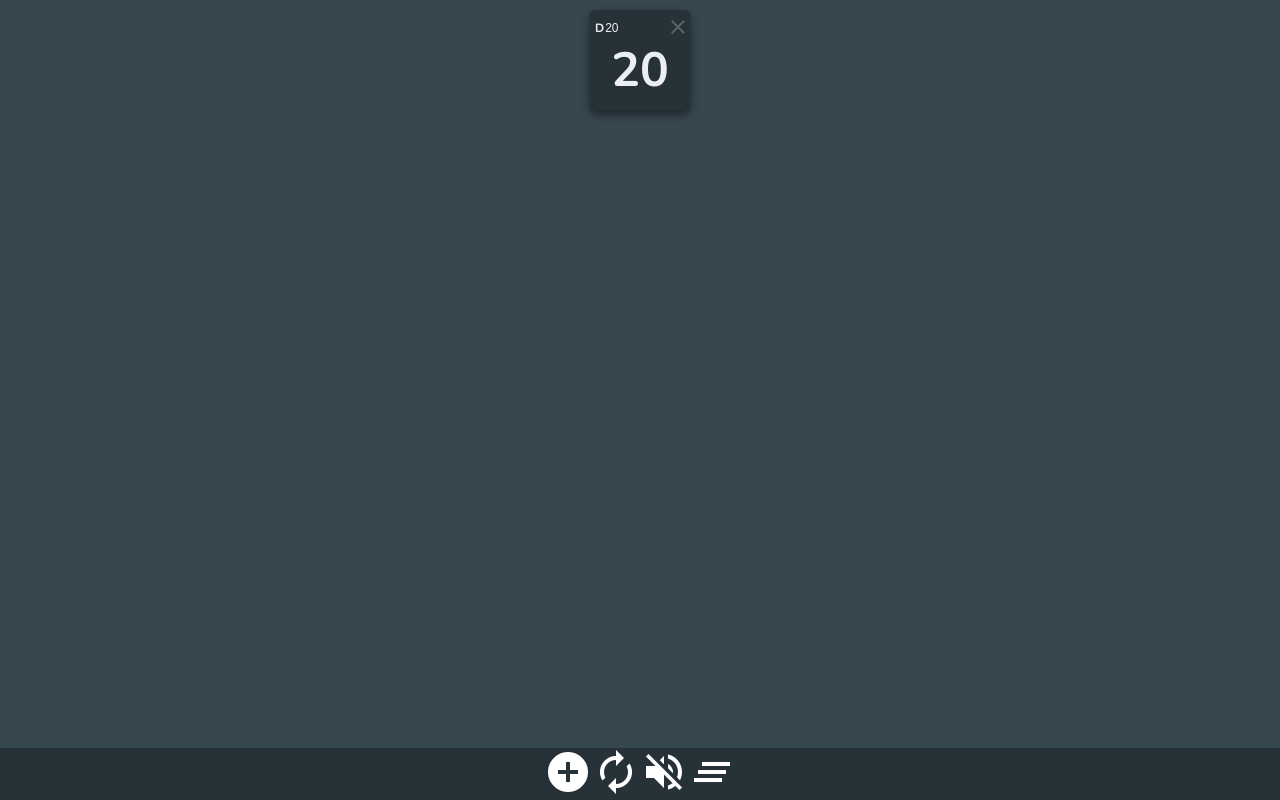
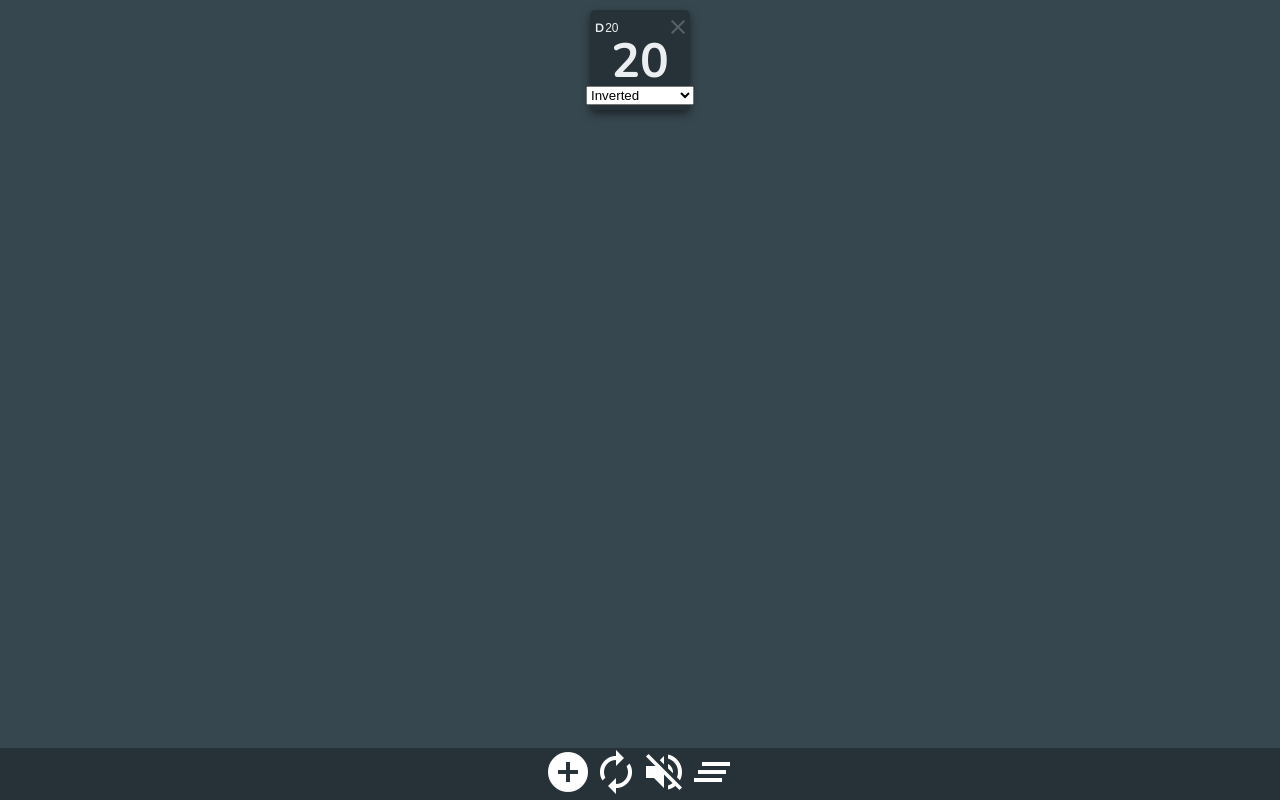
Before and after one commit to SeanMcP/dice-roller, a React (Create React App) app: page / in a window 1280 px wide. Built offline with nearby package versions, Linux system fonts and the light colour scheme.

Commit message:
Basic "select style" feature

```diff
--- a/src/components/Die.js
+++ b/src/components/Die.js
@@ -9,7 +9,7 @@ class Die extends Component {
     this.state = {
       sides: 20,
       roll: null,
-      style: null,
+      style: "",
     };
   }
   componentDidMount() {
@@ -55,6 +55,16 @@ class Die extends Component {
         >
           {this.state.roll || this.state.sides}
         </div>
+        <select
+          onChange={this._handleSelect.bind(this)}
+          value={this.state.style}
+        >
+          <option value="">Classic</option>
+          <option value="inverted">Inverted</option>
+          <option value="dnd">D&D</option>
+          <option value="settlers-red">Settlers red</option>
+          <option value="settlers-yellow">Settlers yellow</option>
+        </select>
       </div>
     );
   }
@@ -74,6 +84,10 @@ class Die extends Component {
     this.props.removeDie(this.props.id);
   }
 
+  _handleSelect(event) {
+    this.setState({ style: event.target.value });
+  }
+
 };
 
 Die.propTypes = {
--- a/src/styles/customDie.css
+++ b/src/styles/customDie.css
@@ -13,6 +13,11 @@
   color: #ECEFF1;
 }
 
+.die.classic, .die.classic .die-input {
+  background: #ECEFF1;
+  color: #263238;
+}
+
 .die.dnd, .die.dnd .die-input {
   background: #43A047;
   color: #ECEFF1;
--- a/src/styles/die.css
+++ b/src/styles/die.css
@@ -4,13 +4,18 @@
   justify-content: center;
 }
 
+.die,
+.die-screen {
+  align-items: center;
+  display: flex;
+  transition: all 0.2 ease-in-out;
+}
+
 .die {
-  align-items: center;
   background: linear-gradient(#FFFFFF, #ECEFF1);
   border-radius: 5px;
   box-shadow: 0 4px 8px rgba(0, 0, 0, 0.5);
   color: #263238;
-  display: flex;
   flex-flow: column;
   font-family: 'Nunito', sans-serif;
   font-weight: 700;
@@ -18,7 +23,6 @@
   justify-content: center;
   margin: 10px;
   position: relative;
-  transition: all 0.2s ease-in-out;
   width: 100px;
 }
 
@@ -31,8 +35,6 @@
 }
 
 .die-screen {
-  align-items: center;
-  display: flex;
   flex-flow: row nowrap;
   justify-content: space-between;
   left: 5px;
```
